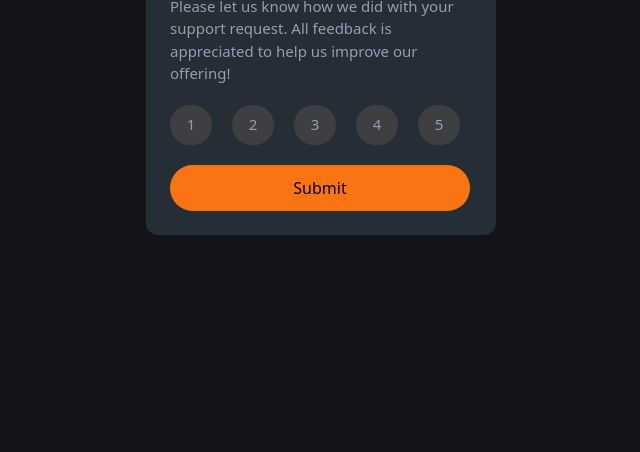
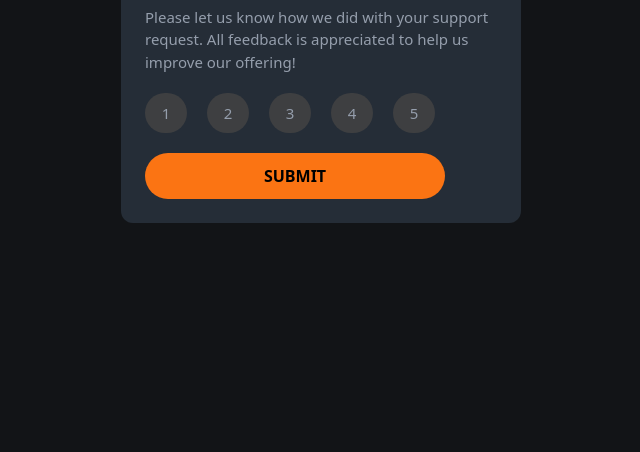
Before and after one commit to benidama/interactive-page, a plain HTML site: page index.html in a window 1280 px wide. Shown: the part 348-800 px from the top of the page, without its empty margins (319-959 px from the left). Drawn offline with nearby package versions, Linux system fonts and the light colour scheme.

Commit message:
interactive page

```diff
--- a/index.html
+++ b/index.html
@@ -36,7 +36,7 @@
       class="flex flex-col p-3 justify-center items-center w-screen h-screen"
     >
       <div
-        class="bg-[hsl(213,19%,18%)] w-[350px] space-y-5 p-6 rounded-xl flex justify-center items-start flex-col"
+        class="bg-[hsl(213,19%,18%)] w-[350px] sm:w-[350px] md:w-[400px] space-y-5 p-6 rounded-xl flex justify-center items-start flex-col"
       >
         <img src="./images/icon-star.svg" alt="star icon" />
         <h1 class="text-[hsl(0,0%,100%)] text-[30px]">How did we do?</h1>
@@ -75,7 +75,7 @@
           class="bg-[hsl(25,97%,53%)] w-[300px] h-[46px] rounded-full"
           type="submit"
         >
-          <a href="#" target="_blank">Submit</a>
+          <a class="uppercase font-semibold" href="#" target="_blank">Submit</a>
         </button>
       </div>
     </div>
```
